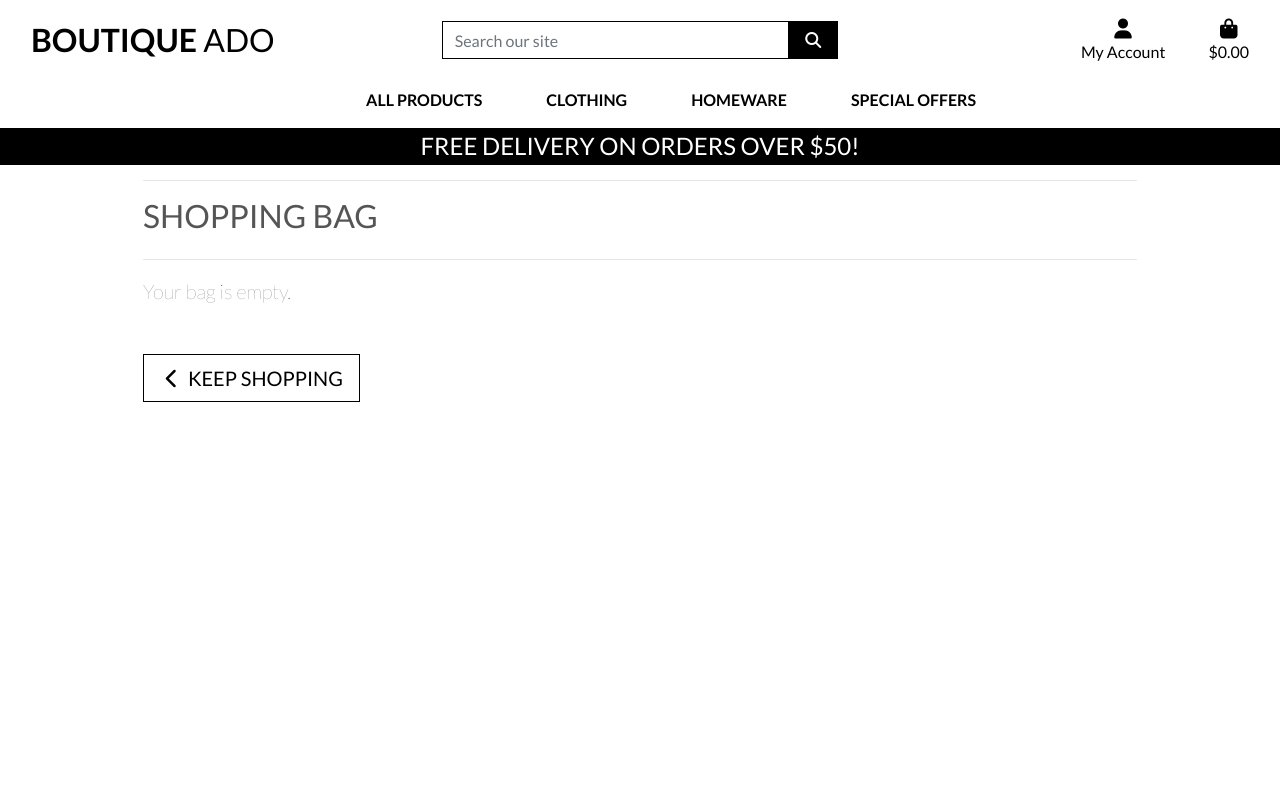
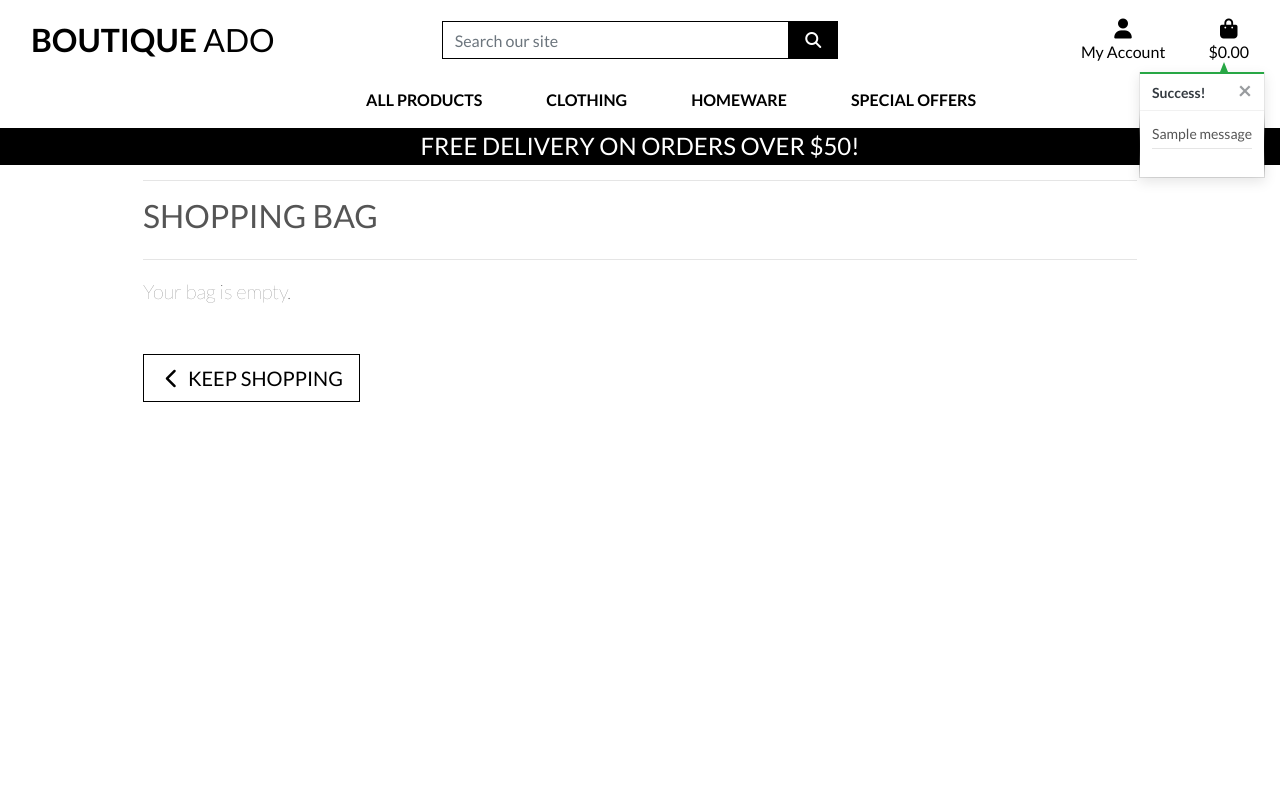
Before and after one commit to TheBrightSparkDev/boutique-ado-v1, a Django app: page /bag/ in a window 1280 px wide. Run offline with Django 3.2, Linux system fonts and the light colour scheme; tables that the repository leaves empty hold one stand-in row (Sample ...); one stand-in notice (Sample message) is shown; some libraries are stand-ins or nearby versions.

Commit message:
feat - added toasts

```diff
--- a/bag/templates/bag/bag.html
+++ b/bag/templates/bag/bag.html
@@ -47,10 +47,10 @@
                                         <p class="my-0 small text-muted">SKU: {{ item.product.sku|upper }}</p>
                                     </td>
                                     <td class="py-3">
-                                        <p class="my-0">${{ item.product.price}}</p>
+                                        <p class="my-0">${{ item.product.price }}</p>
                                     </td>
                                     <td class="py-3 w-25">
-                                        <form class="form update-form" method="POST" action="{%  url 'adjust_bag' item.item_id %}">
+                                        <form class="form update-form" method="POST" action="{% url 'adjust_bag' item.item_id %}">
                                             {% csrf_token %}
                                             <div class="form-group">
                                                 <div class="input-group">
@@ -147,7 +147,7 @@
     $('.remove-item').click(function(e) {
         var csrfToken = "{{ csrf_token }}";
         var itemId = $(this).attr('id').split('remove_')[1];
-        var size = $(this).data('size');
+        var size = $(this).data('product_size');
         var url = `/bag/remove/${itemId}/`;
         var data = {'csrfmiddlewaretoken': csrfToken, 'product_size': size};
 
--- a/bag/templatetags/bag_tools.py
+++ b/bag/templatetags/bag_tools.py
@@ -1,6 +1,8 @@
 from django import template
 
+
 register = template.Library()
-@register.filter(name="calc_subtotal")
+
+@register.filter(name='calc_subtotal')
 def calc_subtotal(price, quantity):
     return price * quantity
--- a/bag/urls.py
+++ b/bag/urls.py
@@ -2,8 +2,8 @@ from django.urls import path
 from . import views
 
 urlpatterns = [
-    path('', views.view_bag, name="view_bag"),
-    path('add/<item_id>', views.add_to_bag, name="add_to_bag"),
-    path('adjust/<item_id>', views.adjust_bag, name="adjust_bag"),
-    path('remove/<item_id>', views.remove_from_bag, name="remove_from_bag")
+    path('', views.view_bag, name='view_bag'),
+    path('add/<item_id>/', views.add_to_bag, name='add_to_bag'),
+    path('adjust/<item_id>/', views.adjust_bag, name='adjust_bag'),
+    path('remove/<item_id>/', views.remove_from_bag, name='remove_from_bag'),
 ]
--- a/bag/views.py
+++ b/bag/views.py
@@ -1,4 +1,7 @@
-from django.shortcuts import render, redirect, reverse, HttpResponse
+from django.shortcuts import render, redirect, reverse, HttpResponse, get_object_or_404
+from django.contrib import messages
+
+from products.models import Product
 
 # Create your views here.
 
@@ -10,6 +13,7 @@ def view_bag(request):
 def add_to_bag(request, item_id):
     """ Add a quantity of the specified product to the shopping bag """
 
+    product = get_object_or_404(Product, pk=item_id)
     quantity = int(request.POST.get('quantity'))
     redirect_url = request.POST.get('redirect_url')
     size = None
@@ -21,15 +25,20 @@ def add_to_bag(request, item_id):
         if item_id in list(bag.keys()):
             if size in bag[item_id]['items_by_size'].keys():
                 bag[item_id]['items_by_size'][size] += quantity
+                messages.success(request, f'Updated size {size.upper()} {product.name} quantity to {bag[item_id]["items_by_size"][size]}')
             else:
                 bag[item_id]['items_by_size'][size] = quantity
+                messages.success(request, f'Added size {size.upper()} {product.name} to your bag')
         else:
             bag[item_id] = {'items_by_size': {size: quantity}}
+            messages.success(request, f'Added size {size.upper()} {product.name} to your bag')
     else:
         if item_id in list(bag.keys()):
             bag[item_id] += quantity
+            messages.success(request, f'Updated {product.name} quantity to {bag[item_id]}')
         else:
             bag[item_id] = quantity
+            messages.success(request, f'Added {product.name} to your bag')
 
     request.session['bag'] = bag
     return redirect(redirect_url)
@@ -38,6 +47,7 @@ def add_to_bag(request, item_id):
 def adjust_bag(request, item_id):
     """Adjust the quantity of the specified product to the specified amount"""
 
+    product = get_object_or_404(Product, pk=item_id)
     quantity = int(request.POST.get('quantity'))
     size = None
     if 'product_size' in request.POST:
@@ -47,15 +57,19 @@ def adjust_bag(request, item_id):
     if size:
         if quantity > 0:
             bag[item_id]['items_by_size'][size] = quantity
+            messages.success(request, f'Updated size {size.upper()} {product.name} quantity to {bag[item_id]["items_by_size"][size]}')
         else:
             del bag[item_id]['items_by_size'][size]
             if not bag[item_id]['items_by_size']:
                 bag.pop(item_id)
+            messages.success(request, f'Removed size {size.upper()} {product.name} from your bag')
     else:
         if quantity > 0:
             bag[item_id] = quantity
+            messages.success(request, f'Updated {product.name} quantity to {bag[item_id]}')
         else:
             bag.pop(item_id)
+            messages.success(request, f'Removed {product.name} from your bag')
 
     request.session['bag'] = bag
     return redirect(reverse('view_bag'))
@@ -65,6 +79,7 @@ def remove_from_bag(request, item_id):
     """Remove the item from the shopping bag"""
 
     try:
+        product = get_object_or_404(Product, pk=item_id)
         size = None
         if 'product_size' in request.POST:
             size = request.POST['product_size']
@@ -74,11 +89,14 @@ def remove_from_bag(request, item_id):
             del bag[item_id]['items_by_size'][size]
             if not bag[item_id]['items_by_size']:
                 bag.pop(item_id)
+            messages.success(request, f'Removed size {size.upper()} {product.name} from your bag')
         else:
             bag.pop(item_id)
+            messages.success(request, f'Removed {product.name} from your bag')
 
         request.session['bag'] = bag
         return HttpResponse(status=200)
 
     except Exception as e:
+        messages.error(request, f'Error removing item: {e}')
         return HttpResponse(status=500)
--- a/boutique_ado/settings.py
+++ b/boutique_ado/settings.py
@@ -78,6 +78,8 @@ TEMPLATES = [
         },
     },
 ]
+
+MESSAGE_STORAGE = 'django.contrib.messages.storage.session.SessionStorage'
 
 AUTHENTICATION_BACKENDS = [
     # Needed to login by username in Django admin, regardless of `allauth`
--- a/static/css/base.css
+++ b/static/css/base.css
@@ -102,6 +102,74 @@ a.category-badge > span.badge:hover {
     cursor: pointer;
 }
 
+/* ------------------------------- bootstrap toasts */
+
+.message-container {
+    position: fixed;
+    top: 72px;
+    right: 15px;
+    z-index: 99999999999;
+}
+
+.custom-toast {
+    overflow: visible;
+}
+
+.toast-capper {
+    height: 2px;
+}
+
+/* from CSS-tricks.com: https://css-tricks.com/snippets/css/css-triangle/ */
+.arrow-up {
+    width: 0;
+    height: 0;
+    border-left: 4px solid transparent;
+    border-right: 4px solid transparent;
+    border-bottom: 10px solid black;
+    position: absolute;
+    top: -10px;
+    right: 36px;
+}
+
+/* Convenience classes - colors copied from Bootstrap */
+.arrow-primary {
+    border-bottom-color: #007bff !important;
+}
+
+.arrow-secondary {
+    border-bottom-color: #6c757d !important;
+}
+
+.arrow-success {
+    border-bottom-color: #28a745 !important;
+}
+
+.arrow-danger {
+    border-bottom-color: #dc3545 !important;
+}
+
+.arrow-warning {
+    border-bottom-color: #ffc107 !important;
+}
+
+.arrow-info {
+    border-bottom-color: #17a2b8 !important;
+}
+
+.arrow-light {
+    border-bottom-color: #f8f9fa !important;
+}
+
+.arrow-dark {
+    border-bottom-color: #343a40 !important;
+}
+
+.bag-notification-wrapper {
+    height: 100px;
+    overflow-x: hidden;
+    overflow-y: auto;
+}
+
 /* -------------------------------- Media Queries */
 
 /* Slightly larger container on xl screens */
--- a/templates/base.html
+++ b/templates/base.html
@@ -114,7 +114,21 @@
     </header>
 
     {% if messages %}
-        <div class="message-container"></div>
+        <div class="message-container">
+            {% for message in messages %}
+            {% with message.level as level %}
+            {% if level == 40 %}
+                {% include 'includes/toasts/toast_error.html' %}
+            {% elif level == 30 %}
+                {% include 'includes/toasts/toast_warning.html' %}
+            {% elif level == 25 %}
+                {% include 'includes/toasts/toast_success.html' %}
+            {% else %}
+                {% include 'includes/toasts/toast_info.html' %}
+            {% endif %}
+        {% endwith %}
+            {% endfor %}
+        </div>
     {% endif %}
 
     {% block page_header %}
@@ -124,6 +138,9 @@
     {% endblock %}
 
     {% block postloadjs %}
+    <script type="text/javascript">
+        $(".toast").toast('show');
+    </script>
     {% endblock %}
 
 
--- /dev/null
+++ b/templates/includes/toasts/toast_success.html
@@ -0,0 +1,54 @@
+<div class="toast custom-toast rounded-0 border-top-0" data-autohide="false">
+    <div class="arrow-up arrow-success"></div>
+    <div class="w-100 toast-capper bg-success"></div>
+    <div class="toast-header bg-white text-dark">
+        <strong class="mr-auto">Success!</strong>
+        <button type="button" class="ml-2 mb-1 close text-dark" data-dismiss="toast" aria-label="Close">
+            <span aria-hidden="true">&times;</span>
+        </button>
+    </div>
+    <div class="toast-body bg-white">
+        <div class="row">
+            <div class="col">
+                {{ message }}
+                <hr class="mt-1 mb-3">
+            </div>
+        </div>
+        {% if grand_total %}
+            <p class="logo-font bg-white text-black py-1">Your Bag ({{ product_count }})</p>
+            <div class="bag-notification-wrapper">
+                {% for item in bag_items %}
+                    <div class="row">
+                        <div class="col-3 my-1">
+                            <img class="w-100" src="{{ item.product.image.url }}">
+                        </div>
+                        <div class="col-9">
+                            <p class="my-0"><strong>{{ item.product.name }}</strong></p>
+                            <p class="my-0 small">Size: {% if item.product.has_sizes %}{{ item.size|upper }}{% else %}N/A{% endif %}</p>
+                            <p class="my-0 small text-muted">Qty: {{ item.quantity }}</p>
+                        </div>
+                    </div>
+                {% endfor %}
+            </div>
+            <div class="row">
+                <div class="col">
+                    <strong><p class="mt-3 mb-1 text-black">
+                        Total{% if free_delivery_delta > 0 %} (Exc. delivery){% endif %}:
+                        <span class="float-right">${{ total|floatformat:2 }}</span>
+                    </p></strong>
+                    {% if free_delivery_delta > 0 %}
+                        <p class="mb-0 p-2 bg-warning shadow-sm text-black text-center">
+                            Spend <strong>${{ free_delivery_delta }}</strong> more to get free next day delivery!
+                        </p>
+                    {% endif %}
+                    <a href="{% url 'view_bag' %}" class="btn btn-black btn-block rounded-0">
+                        <span class="text-uppercase">Go To Secure Checkout</span>
+                        <span class="icon">
+                            <i class="fas fa-lock"></i>
+                        </span>
+                    </a>
+                </div>
+            </div>
+        {% endif %}
+    </div>
+</div>
```
Also changed, not shown: templates/includes/toasts/toast_error.html (added, +13 -0 lines), templates/includes/toasts/toast_info.html (added, +13 -0 lines), templates/includes/toasts/toast_warning.html (added, +13 -0 lines).
